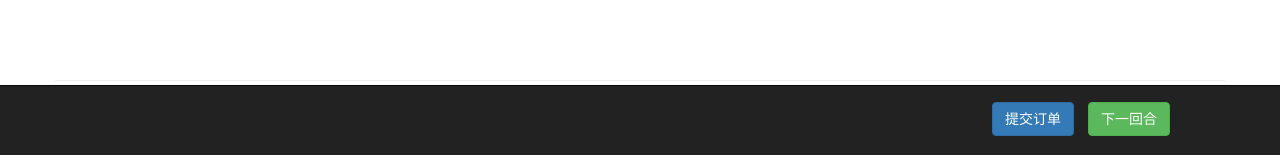
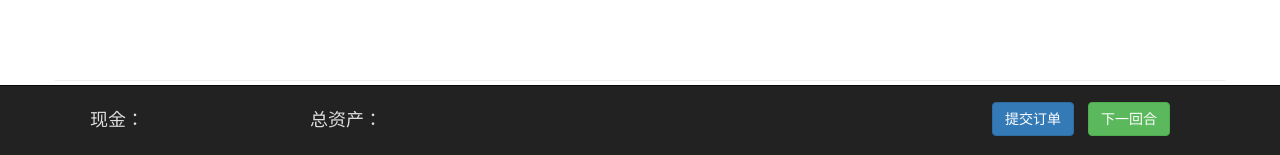
Before and after one commit to Johnyeo/traderlife_vincent, a Django app: page /gamepage in a window 1280 px wide. Shown: the part 645-800 px from the top of the page. Run offline with Django 3.2, Linux system fonts and the light colour scheme; data comes from the database, SQL or seed files in the repository; some libraries are stand-ins or nearby versions.

Commit message:
adjust bottom UI.

```diff
--- a/sign/templates/gamepage.html
+++ b/sign/templates/gamepage.html
@@ -298,7 +298,11 @@
         <table class="table table-striped">
             <thead>
             <tr>
-                <th>序号</th><th>名称</th><th>数量</th><th>价值</th><th>操作</th>
+                <th>序号</th>
+                <th>名称</th>
+                <th>数量</th>
+                <th>价值</th>
+                <th>操作</th>
             </tr>
             <tbody id="warehouse_list"></tbody>
             </thead>
@@ -307,14 +311,23 @@
 </div>
 
 <nav class="navbar navbar-inverse navbar-fixed-bottom" style="height: 70px">
-<div class="col-md-6">
-    <div class="container">
-        <div style="float: right">
-            <button id="submit_order" class="btn btn-primary " style="margin-right: 10px; margin-top: 16px">提交订单</button>
-            <button class="btn btn-success " id="next_turn" style="margin-top: 16px">下一回合</button>
+    <div class="col-md-6">
+        <div class="container">
+            <span style="width: 50%; float: left">
+                <div style="margin-right: 10px; margin-top: 15px;color: #dddddd">
+                    <h4 style="float: left; width: 280px; padding-left: 60px">现金：</h4>
+                    <h4 style="float: left">总资产：</h4>
+                </div>
+            </span>
+            <span style="width: 50%; float: left">
+            <div style="float: right">
+                <button id="submit_order" class="btn btn-primary " style="margin-right: 10px; margin-top: 16px">提交订单
+                </button>
+                <button class="btn btn-success " id="next_turn" style="margin-top: 16px">下一回合</button>
+            </div>
+            </span>
         </div>
     </div>
-</div>
 </nav>
 
 
```
Also changed, not shown: sign/static/js/gamepage.js (+8 -13 lines).
